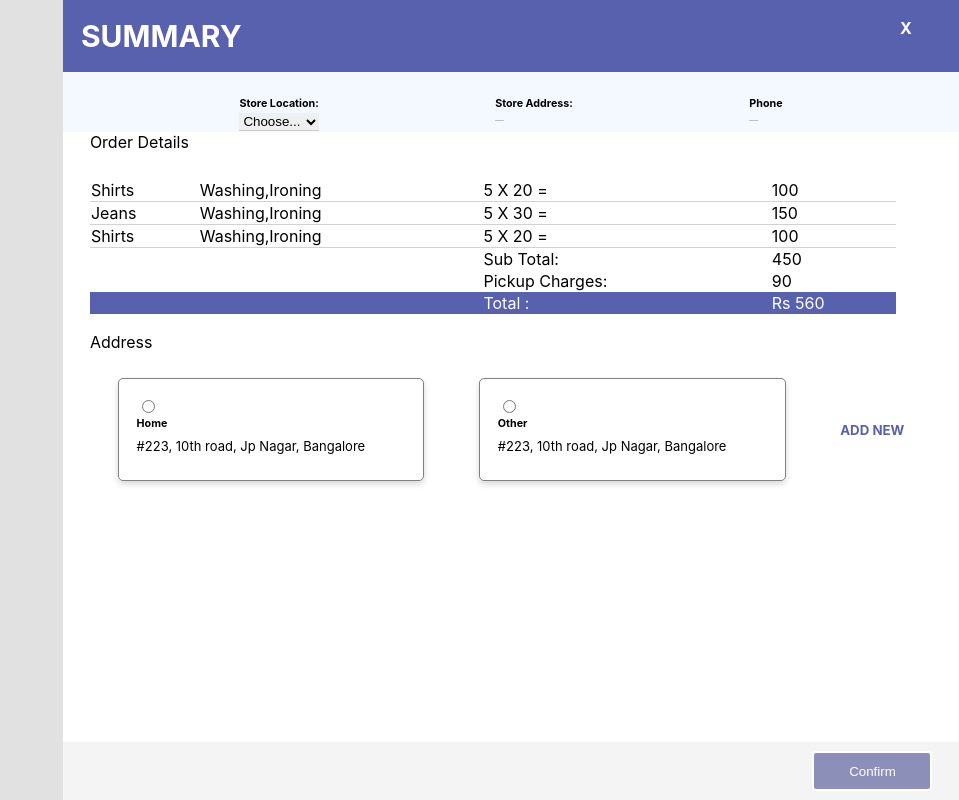
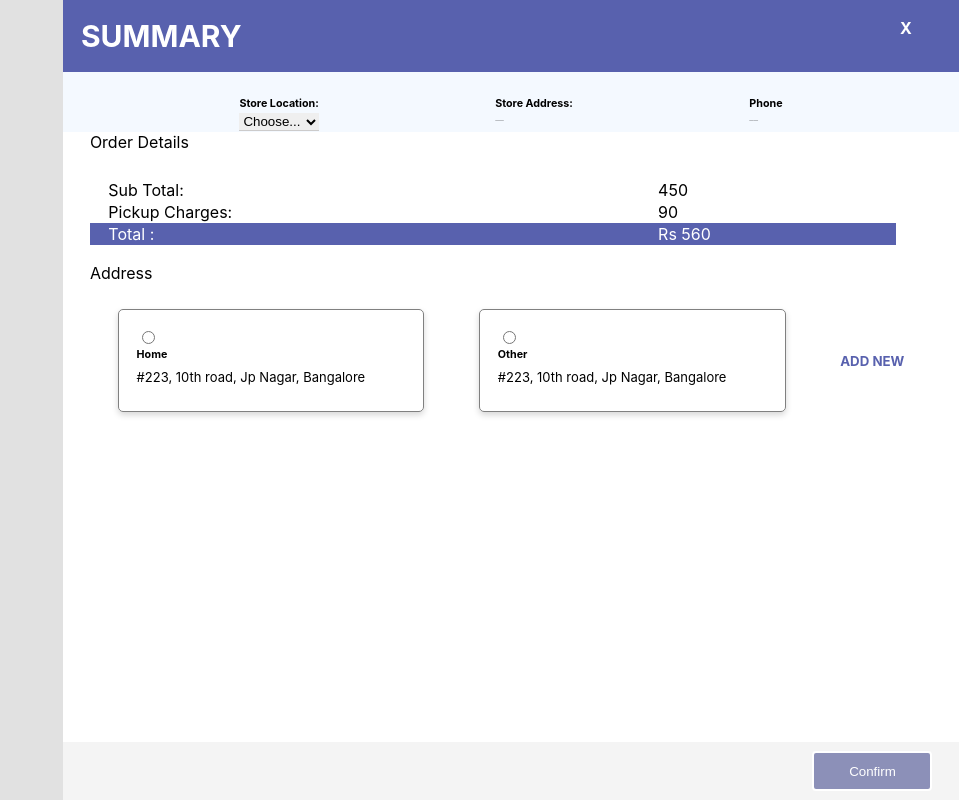
Before and after one commit to anoop0748/laundary-cart-frontend, a React (Create React App) app: page /summary in a window 1280 px wide. Shown: the whole page, without its empty margins (321-1280 px from the left). Built offline with nearby package versions, Linux system fonts and the light colour scheme.

Commit message:
new branch

```diff
--- a/src/SummaryPage/summary.js
+++ b/src/SummaryPage/summary.js
@@ -6,7 +6,7 @@ import './summary.css'
 function SummaryPage(props){
     const navigate = useNavigate()
     // dummy data for render table.
-    console.log(props.orderstatus);
+    console.log(props.o_d);
     // let[usewrong,setwrong]=useState(false)
     // let[showcancal,setcancal]=useState(false)
     // function cancalorder(){
@@ -20,23 +20,25 @@ function SummaryPage(props){
     //    setwrong(true)
        props.changeback()
     }
-    let orderDetails = [
-        {
-            washItem: "Shirts",
-            washType: "Washing,Ironing",
-            priceDetails: "5 X 20 =",
-            total:100
-        }, {
-            washItem: "Jeans",
-            washType: "Washing,Ironing",
-            priceDetails: "5 X 30 =",
-            total:150
-        }, {
-            washItem: "Shirts",
-            washType: "Washing,Ironing",
-            priceDetails: "5 X 20 =",
-            total:100
-        }];
+    let orderDetails=props.o_d
+    // let orderDetails = [
+    //     {
+    //         washItem: "Shirts",
+    //         washType: "Washing,Ironing",
+    //         priceDetails: "5 X 20 =",
+    //         total:100
+    //     }, {
+    //         washItem: "Jeans",
+    //         washType: "Washing,Ironing",
+    //         priceDetails: "5 X 30 =",
+    //         total:150
+    //     }, {
+    //         washItem: "Shirts",
+    //         washType: "Washing,Ironing",
+    //         priceDetails: "5 X 20 =",
+    //         total:100
+    //     }];
+
         const [store_address,set_storeAdd] = useState(false);
         const [user_add,set_userAdd] = useState(false)
         function get_storeAdd(e){
@@ -103,14 +105,14 @@ function SummaryPage(props){
                         <table>
                             <thead></thead>
                             <tbody>
-                        {orderDetails.map((val,key)=>{
+                        {orderDetails?.map((val,key)=>{
                             return(
 
                                     <tr key={key}  id="summ_order">
-                                    <td>{val.washItem}</td>
+                                    <td>{val.ordeerItem}</td>
                                     <td>{val.washType}</td>
-                                    <td>{val.priceDetails}</td>
-                                    <td>{val.total}</td>
+                                    <td>{val.orderPriceDetails}</td>
+                                    <td>{val.totalCost}</td>
                                 </tr>
 
 
--- a/src/cancalorderpopup/cancal.js
+++ b/src/cancalorderpopup/cancal.js
@@ -12,7 +12,7 @@ let Cancal = (props) => {
                         <div><h1 id="cancal-cross" onClick={()=>props.setcan(false)}>X</h1></div>
                         <div id="cancal-img"><img src={Alert_icon} alt="alert-icon" /></div>
                         <div id="cancal-ptag"><p style={{ marginTop: "-20px" }}>Are you sure you want cancal the order no:123</p></div>
-                        <div id="cancal-button"><button style={{ marginTop: "12px", color: "#5861AE" }}>proceed</button></div>
+                        <div id="cancal-button"><button style={{ marginTop: "12px", color: "#5861AE" }} >proceed</button></div>
                     </div>
                 </div>
 
--- a/src/userDetails/User.js
+++ b/src/userDetails/User.js
@@ -16,15 +16,22 @@ let Userdetails = (props) => {
   let [state, setstate] = useState([])
   let [sum,setsum]=useState(false)
   let [can,setcan]=useState(false)
-
+  const [conf_can, setConf_can] = useState(false)
+  let [order_det,setorder_det]=useState()
   function ca(){
     setcan(true)
     setsum(false)
   }
-  function summary_page(){
-    console.log("ok")
+  function summary_page(idx){
+    console.log(state[idx].orderSummary)
+    let order_summary=state[idx].orderSummary
+     setorder_det(order_summary)
     setsum(true)
 
+  }
+
+  function go_back_toUserD(){
+    setsum(false)
   }
   // console.log(props.updatecancal);
   useEffect(() => {
@@ -37,7 +44,8 @@ let Userdetails = (props) => {
     })
       .then((res) => res.json())
       .then((data) => {
-        console.log(data)
+        // console.log(data.post[0].length)
+        console.log(data.post[0].orders[3].orderSummary)
         setstate(data.post[0].orders);
         set_name(data.post[0].name);
 
@@ -48,16 +56,17 @@ let Userdetails = (props) => {
   return (
     <>
       {/* <Link to="/userdetails">create</Link> */}
+
       { can?<Cancal setcan={setcan} />:""}
-      {sum?<SummaryPage orderstatus={true} cancalorder={ca}/>:""}
+      {sum?<SummaryPage orderstatus={true} cancalorder={ca} changeback ={go_back_toUserD}  confrimCancal={setConf_can} o_d={order_det}/>:""}
       {/* {props.updatecancal?<Cancal/>:""} */}
-      <Navbar After_Login={true} name={name} />
+      <Navbar After_Login={true} name={name}  />
         {/* <Orderpagesidebar/> */}
       <div className="order-header">
-        <h3 style={{marginLeft:"101px"}}>Orders|0</h3>
-        <Link to="/Cardorder"><button style={{alignSelf:"center",padding:"7px 28px 6px 29px",color:"#5861AE",marginTop:"34px"}}>create</button></Link>
-        <img  src={searchphoto} style={{width:"20px",alignSelf:"center"}}/>
-        <input type={"search"} className="search-input"/>
+        <h3 style={{marginLeft:"101px",color:"#0a0a0a"}}>Orders|0</h3>
+        <Link to="/Cardorder"><button style={{alignSelf:"center",padding:"7px 28px 6px 29px",color:"#5861AE",marginTop:"34px",marginLeft:"700px"}}>create</button></Link>
+        <img  src={searchphoto} style={{width:"20px",alignSelf:"center",marginRight:"40px"}}/>
+        <input type={"search"} className="search-input" style={{marginRight:"200px"}}/>
       </div>
          <table  className="table-head" style={{backgroundColor:"black",color:"white"}}>
               <tr>
@@ -98,7 +107,7 @@ let Userdetails = (props) => {
                 <td>{ele.total_item}</td>
                 <td style={{ color: "#5861AE" }}>{ele.price}</td>
                 <td>{ele.status }</td>
-                <td><i className="far fa-eye" onClick={()=>{summary_page()}}></i></td>
+                <td><i className="far fa-eye"  onClick={()=>{summary_page(i)}} ></i></td>
               </tr>
             </table>
 
--- a/src/userDetails/user.css
+++ b/src/userDetails/user.css
@@ -7,11 +7,14 @@
 }
 
 .table-head {
-  width: 1180px;
+  width: 1231px;
   border-collapse: separate;
-  border-spacing: 40px 0px;
-  margin-left: 100px;
-
+  border-spacing: 56px 0px;
+  margin-left: 85px;
+  display: flex;
+  justify-content: center;
+  align-items: center;
+  margin-top: 8px;
 }
 
 .data-table {
@@ -25,6 +28,9 @@
   border-left-style: hidden;
   border-bottom-style: groove;
   background-color: #FFFFFF;
+  display: flex;
+  justify-content: center;
+  align-items: center;
 }
 
 .order-header {
@@ -53,6 +59,7 @@
   margin-left: 10px;
   width:60px;
   height: 1000px;
+  margin-top: -136px
 }
 .user-sidebar img{
   top: 119px;
```
